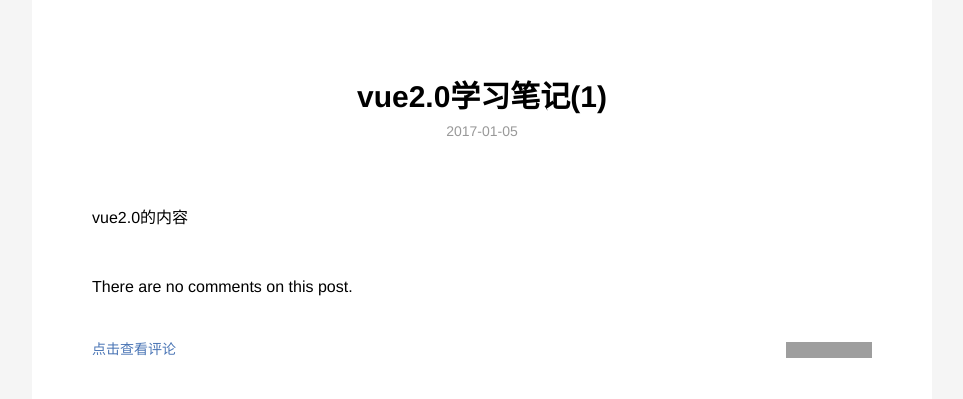
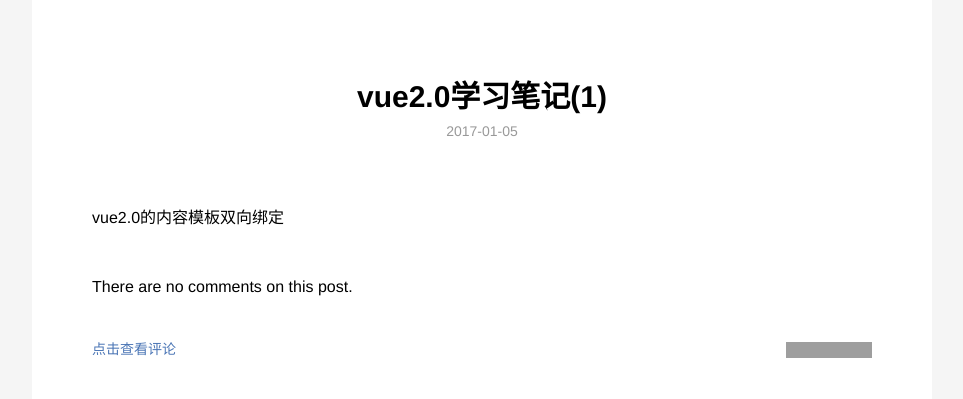
Before and after one commit to ioloveuu/ioloveuu.github.io, a Jekyll site: the page built from _posts/2017-01-05-vue-notes.md, in a window 1280 px wide. Shown: the top 399 px of the page, without its empty margins (158-1121 px from the left). Built offline with Jekyll 4.4.1, drawn with Linux system fonts in a browser that asks for light colours; nearby versions of some CDN libraries; a script that is not in the unit is left out; grey boxes are pictures that could not be loaded.

Commit message:
Update 2017-01-05-vue-notes.md

```diff
--- a/_posts/2017-01-05-vue-notes.md
+++ b/_posts/2017-01-05-vue-notes.md
@@ -5,12 +5,7 @@ description: 这是我的vue笔记第一篇，加油。
 category: blog
 ---
 
-vue2.0的内容
-
-
-
-
-
+vue2.0的内容模板双向绑定
 
 
 
```
